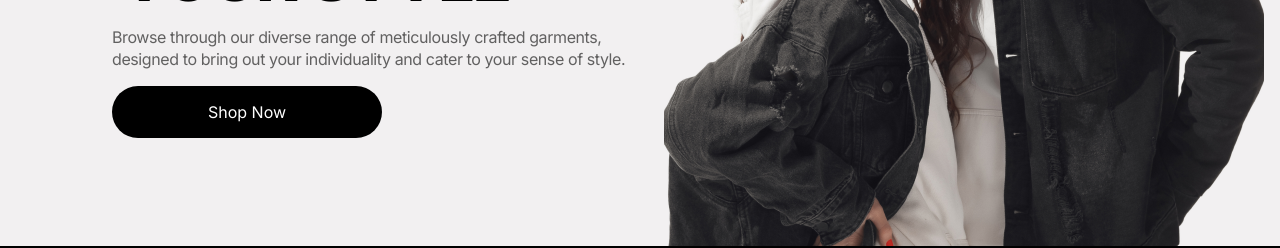
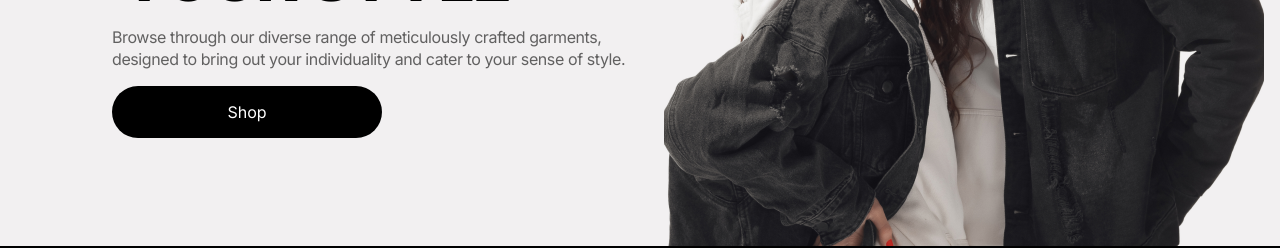
Before and after one commit to laiba310/E-Commerce-Responsive-figma, a Next.js app: page / in a window 1280 px wide. Shown: the part 528-776 px from the top of the page. Built offline with nearby package versions, Linux system fonts and the light colour scheme.

Commit message:
<changes in navitems>

```diff
--- a/src/components/hero.tsx
+++ b/src/components/hero.tsx
@@ -1,5 +1,6 @@
 import React from 'react';
 import Image from 'next/image';
+import Link from 'next/link';
 
 export const Hero = () => {
   return (
@@ -19,9 +20,9 @@ export const Hero = () => {
           Browse through our diverse range of meticulously crafted garments, designed to bring out your individuality and cater to your sense of style.
         </p>
         {/* Button */}
-        <button className="mt-4 w-[270px] h-[52px] bg-black text-white py-3 rounded-[100px] transition-transform duration-500 ease-in-out hover:scale-110 hover:bg-gray-800">
-          Shop Now
-        </button>
+        <Link href="/casual">
+        <button className="mt-4 w-[270px] h-[52px] bg-black text-white py-3 rounded-[100px] transition-transform duration-500 ease-in-out hover:scale-110 hover:bg-gray-800">Shop
+        </button></Link>
       </div>
 
       {/* Image Section */}
--- a/src/components/navitems.tsx
+++ b/src/components/navitems.tsx
@@ -16,7 +16,7 @@ const NavItems = () => {
               <DropdownMenuLabel>Collection</DropdownMenuLabel>
               <DropdownMenuSeparator />
               <DropdownMenuItem>
-                <Link href="/contact" className="text-black hover:text-blue-500">Man T-shirt</Link>
+                <Link href="/casual" className="text-black hover:text-blue-500">Man T-shirt</Link>
               </DropdownMenuItem>
               <DropdownMenuItem>
                 <Link href="/casual" className="text-black hover:text-blue-500">Casual</Link>
--- a/src/components/newarrival.tsx
+++ b/src/components/newarrival.tsx
@@ -63,9 +63,10 @@ export const Newarrival = () => {
 
     {/* Scroll Button */}
     <div className="flex justify-center items-center">
+    <Link href="/casual">
         <button className="mt-4 w-[270px] h-[52px] bg-white text-black py-3 border border-gray-500 rounded-[100px] transition-transform duration-500 ease-in-out hover:scale-110">
             View All
-        </button>
+        </button> </Link>
     </div>
 
   <div className="flex justify-center items-center">
@@ -132,9 +133,10 @@ export const Newarrival = () => {
                           </div>
                           </div>
                           <div className="flex justify-center items-center">
+                          <Link href="/casual">
   <button className="mt-4  w-[270px] h-[52px] bg-white text-black py-3 border border-gray-500 rounded-[100px] transition-transform duration-500 ease-in-out hover:scale-110 ">
     view all
-  </button></div>
+  </button></Link></div>
   <div className="flex justify-center items-center">
   <div className="h-[1px] w-[80%] bg-gray-300 mb-4 mt-7 justify-center items-center"  ></div>
 
```
